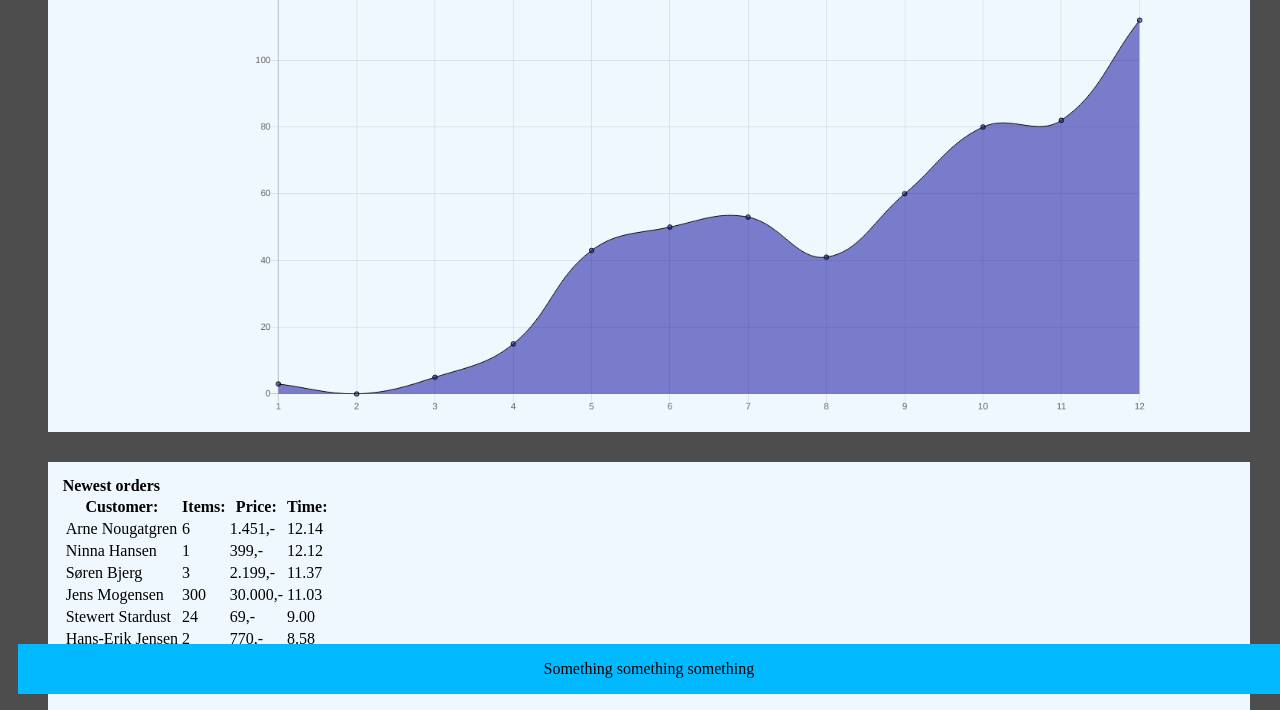
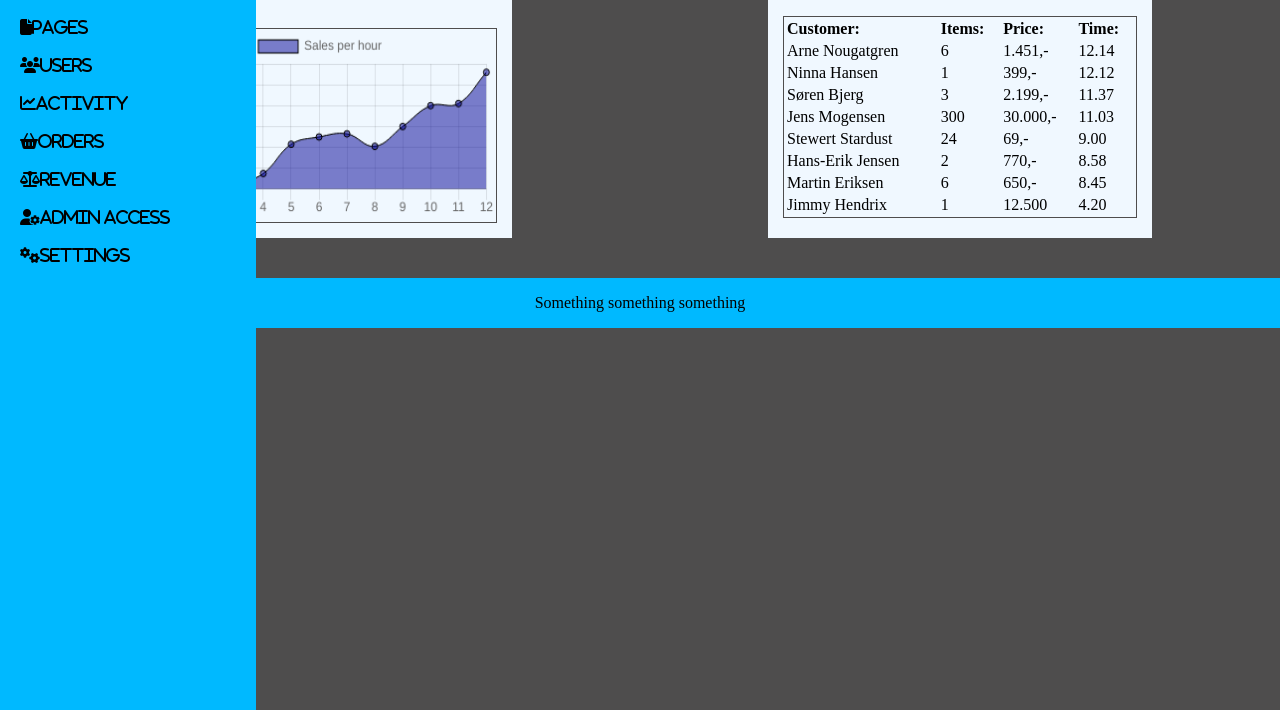
Before and after one commit to slippins/Dashboard, a website: page index.html in a window 1280 px wide. Shown: the part 126-836 px from the top of the page. After the commit the page ends 800 px from the top, so only its background shows below. Drawn offline with nearby package versions, Linux system fonts and the light colour scheme.

Commit message:
Stylet menuen

```diff
--- a/css/styles.scss
+++ b/css/styles.scss
@@ -1,9 +1,10 @@
+@import "_colors";
+
 $tablet: "screen and (min-width: 760px)";
 $desktop: "screen and (min-width: 1200px)";
 
-$border: 1px solid;
+$border: 1px solid $primary-color;
 
-@import "_colors";
 
 
 * {
@@ -15,8 +16,8 @@ body {
   display: grid;
   grid-template-areas:
     'header header header header header header'
-    'menu main main main main main '
-    'menu footer footer footer footer footer';
+    'main main main main main main '
+    'footer footer footer footer footer footer';
   background: $primary-color;
 }
 
@@ -49,7 +50,7 @@ img {
 .header{
   grid-area: header;
   display: flex;
-  justify-content: space-between;
+  justify-content: space-around;
   align-items: center;
   background-color: $secondary-color;
   height: 50px;
@@ -61,22 +62,50 @@ img {
     display: none;
   }
 }
+.fa-bars{
+  z-index: 3000;
+}
 
 .dashboardMenu{
   grid-area: menu;
   display: none;
+  flex-direction: column;
+  width: 50vw;
+  height: 100%;
+  padding: 20px;
+  background-color: $secondary-color;
+  position: fixed;
+  overflow: hidden;
+  z-index: 2400;
+  top: 50px !important;
+  a{
+    color: black;
+    padding: 10px 0;
+    &:hover{
+      background: aqua;
+    }
+  }
 }
 
 .main{
   grid-area: main;
-  height: 90vh;
+  display: flex;
+  flex-wrap: wrap;
+  justify-content: space-around;
 }
 
 .dashboard-tile{
   flex-wrap: wrap;
   background: $tilecolor;
-  margin: 30px;
+  margin: 3vh 3vw 3vh 3vw;
   padding: 15px;
+  width: 80vw;
+  strong{
+    width: 100%;
+    text-align: center;
+    font-size: x-large;
+    padding-bottom: 5px;
+  }
 }
 
 #last-hour{
@@ -87,13 +116,17 @@ img {
 #salesChart{
   position: relative;
   height:auto !important;
-  width:70vw !important;
+  width:100% !important;
+  border: $border;
 }
 
 #newest-orders{
   display: flex;
-  strong{
+  table{
     width: 100%;
+    border: $border;
+    margin: 5px 0;
+    text-align: left;
   }
 }
 
@@ -111,7 +144,13 @@ img {
   .header{
 
   }
+  .dashboardMenu{
+    width: 25vw;
+  }
 
+  .dashboard-tile{
+    margin: 4vh 4vw 4vh 4vw;
+  }
 }
 
 @media #{$desktop} {
@@ -124,5 +163,13 @@ img {
       display: block;
     }
   }
+  .dashboardMenu{
+    display: flex;
+    width: 20vw;
+  }
+  .dashboard-tile{
+    margin: 5vh 5vw 5vh 5vw ;
+    width: 30vw;
+  }
 
 }
```
Also changed, not shown: css/styles.css, 1 other file.
